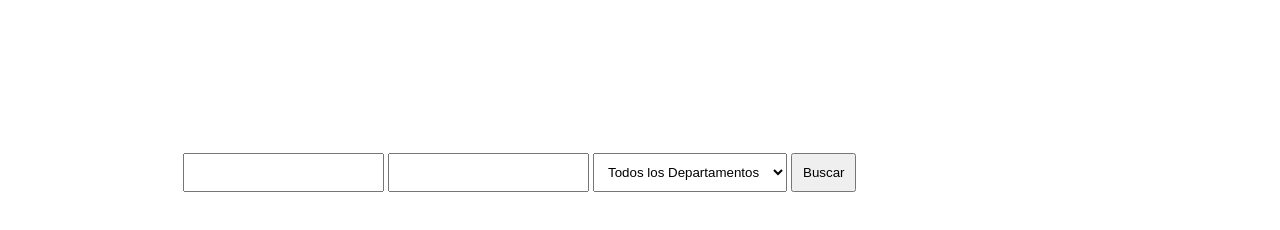
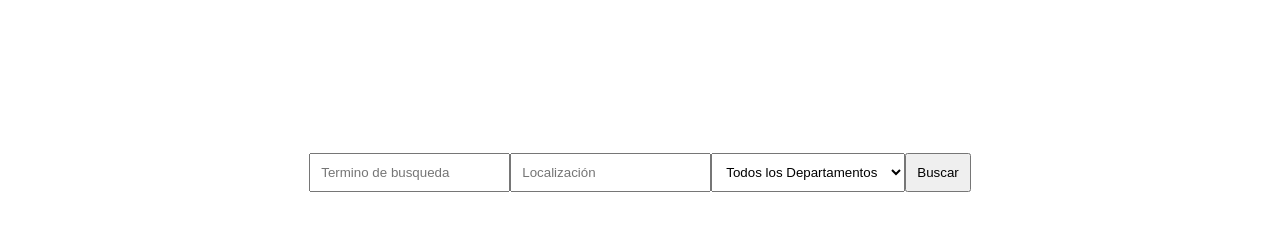
Before and after one commit to NadiaCCodina/tp_integrador_web2_nc, a website: page public/index.html in a window 1280 px wide. Shown: the part 80-310 px from the top of the page. Drawn offline with Linux system fonts and the light colour scheme; no server answers.

Commit message:
correcciones

```diff
--- a/public/estilos.css
+++ b/public/estilos.css
@@ -19,7 +19,7 @@ header {
 
 .tarjeta {
   position: relative;
-  width: 300px;
+  width: 20%;
   height: 600px;
   color: rgb(0, 0, 0);
   margin-top: 10px;
@@ -58,6 +58,7 @@ header {
   padding-top: 0%;
   display: flex;
   padding-left: 15%;
+
 }
 
 #tarjetas {
@@ -65,6 +66,7 @@ header {
   flex-direction: row;
   flex-wrap: wrap;
   justify-content: space-around
+
 }
 
 #portada {
@@ -76,10 +78,10 @@ header {
 
 #busqueda {
 
-
+  display: flex;
   background-image: url("../img/themet1.jpg");
   background-size: 100%;
-
+  justify-content:center;
   padding: 175px;
 }
 
@@ -126,8 +128,6 @@ header {
   overflow: auto;
   top: 0;
   width: 100%;
-
-
   flex-direction: row;
   flex-wrap: wrap;
   justify-content: space-around;
@@ -193,5 +193,5 @@ header {
 
 #paginas{
   display: flex;
-  justify-content:space-around;
+  justify-content:center;
 }
--- a/public/index.html
+++ b/public/index.html
@@ -17,8 +17,8 @@
 <body>
     <div id="busqueda" >
 
-            <input class="form" type="text" id="key">
-            <input class="form" type="text" id="ubicacion">
+            <input class="form" type="text" id="key" placeholder="Termino de busqueda">
+            <input class="form" type="text" id="ubicacion" placeholder="Localización">
             <select class="form" name="departamentos" id="departamentos">
             </select>
 
```
Also changed, not shown: public/main.js (+5 -9 lines).
